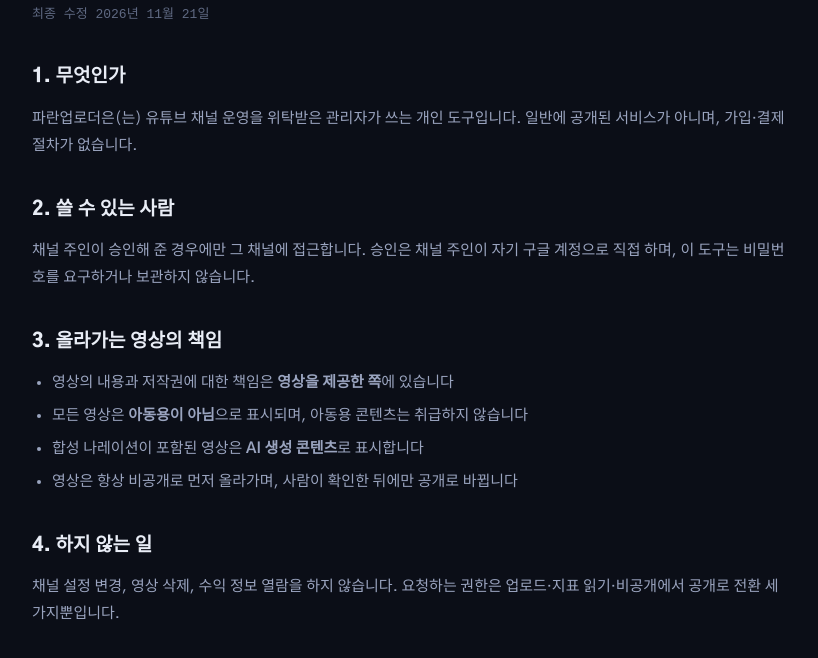
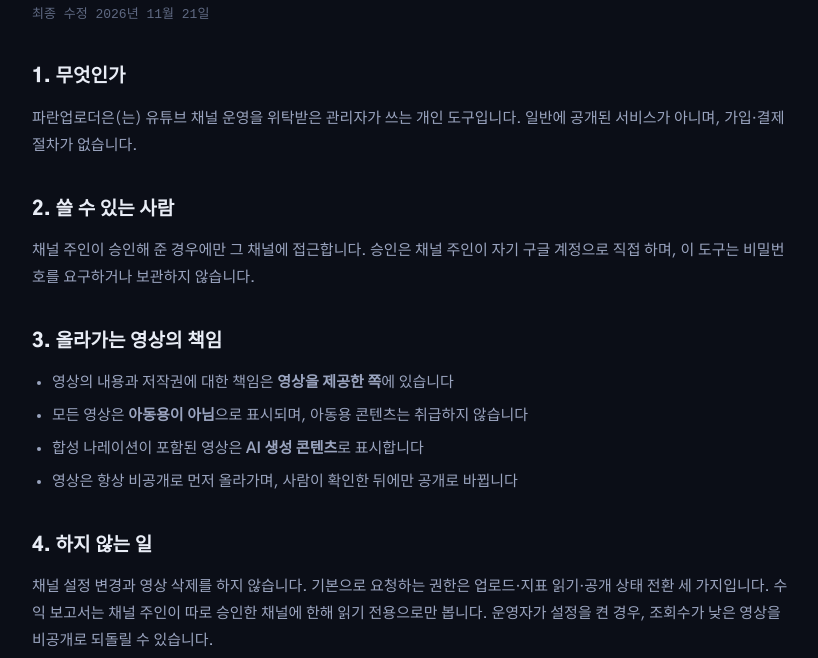
Before and after one commit to chosoohyeong/paran-uploader-pages, a plain HTML site: page terms.html in a window 1280 px wide. Shown: the part 140-798 px from the top of the page, without its empty margins (228-1046 px from the left). Drawn offline with Linux system fonts and the light colour scheme.

Commit message:
Update terms.html

```diff
--- a/terms.html
+++ b/terms.html
@@ -46,8 +46,10 @@ th{color:var(--fg);font-weight:700}
 </ul>
 
 <h2>4. 하지 않는 일</h2>
-<p>채널 설정 변경, 영상 삭제, 수익 정보 열람을 하지 않습니다.
-요청하는 권한은 업로드·지표 읽기·비공개에서 공개로 전환 세 가지뿐입니다.</p>
+<p>채널 설정 변경과 영상 삭제를 하지 않습니다.
+기본으로 요청하는 권한은 업로드·지표 읽기·공개 상태 전환 세 가지입니다.
+수익 보고서는 채널 주인이 따로 승인한 채널에 한해 읽기 전용으로만 봅니다.
+운영자가 설정을 켠 경우, 조회수가 낮은 영상을 비공개로 되돌릴 수 있습니다.</p>
 
 <h2>5. 승인 철회</h2>
 <p>채널 주인은 언제든
```
